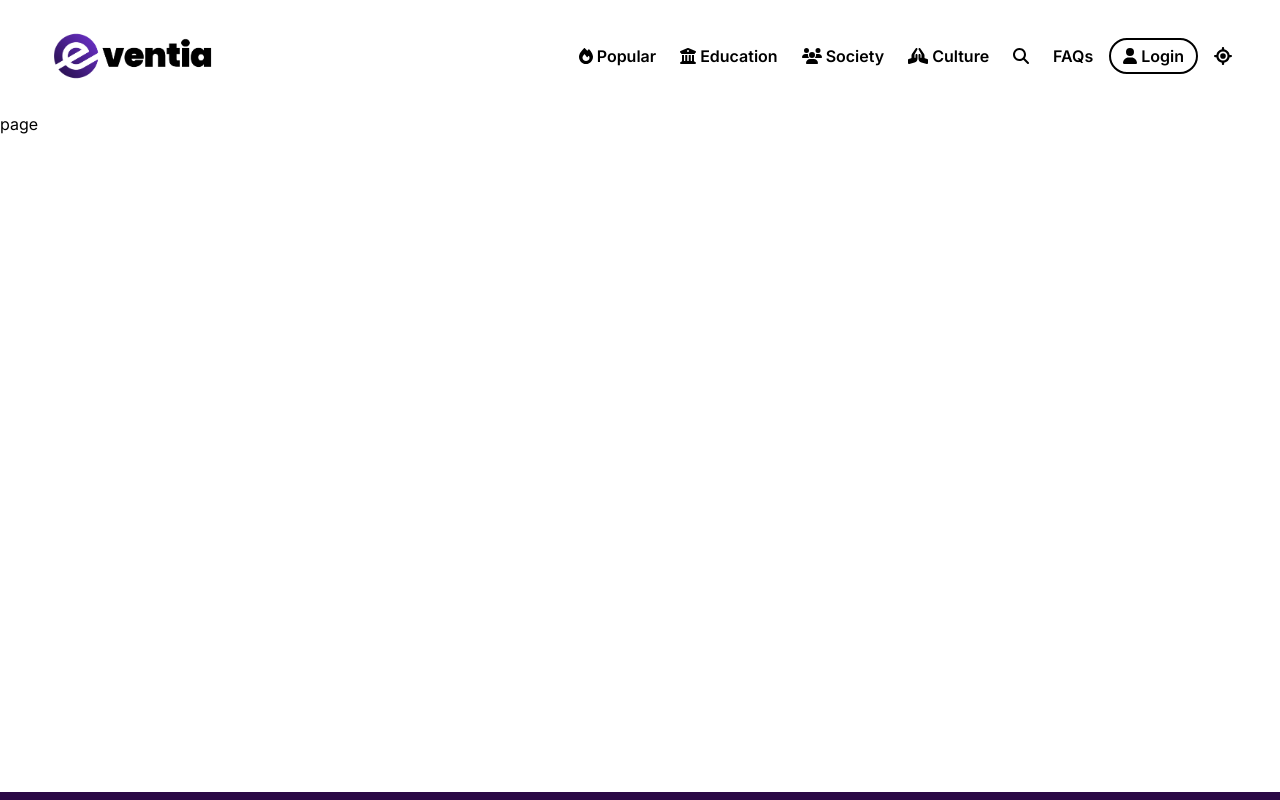
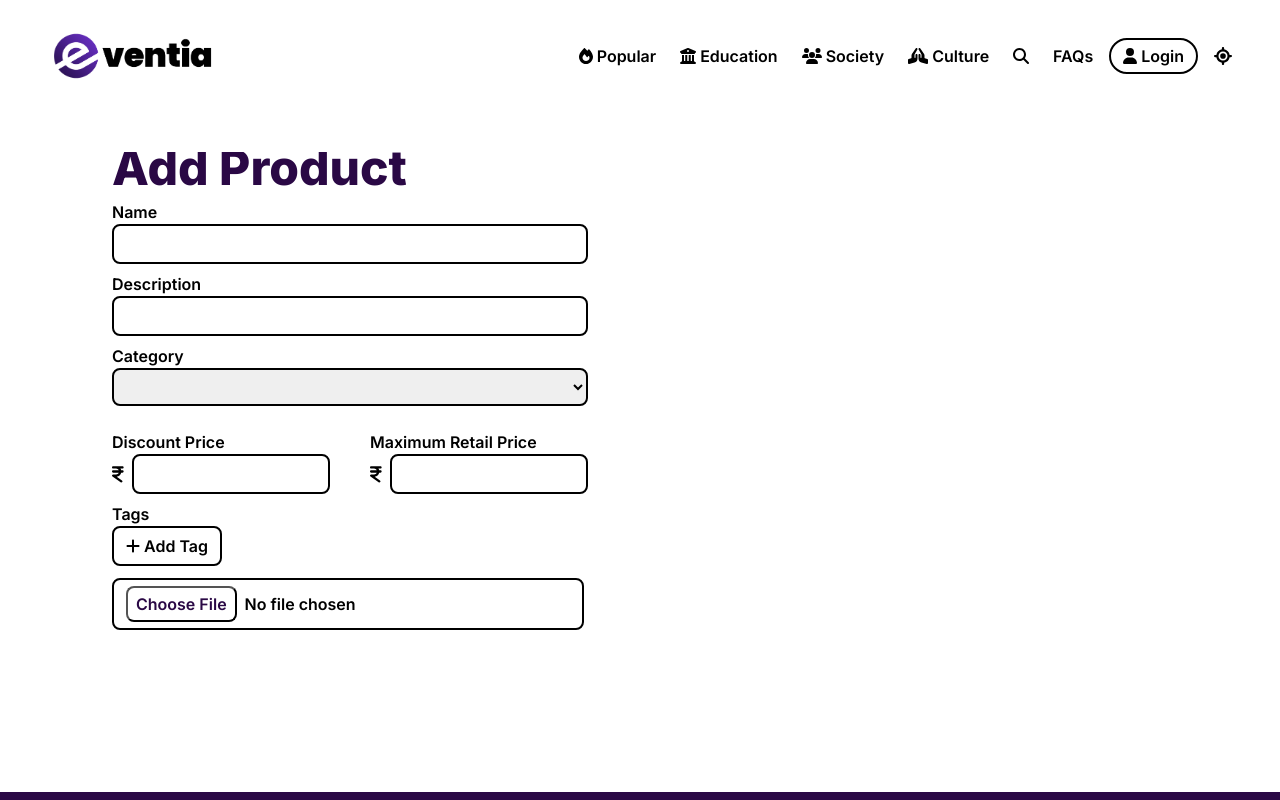
Before and after one commit to ajnanmvr/eventia, a Next.js app: page /admin/events/add in a window 1280 px wide. Shown: the top 800 px of the page. Built offline with nearby package versions, Linux system fonts and the light colour scheme.

Commit message:
Refactor admin dashboard and add event page

```diff
--- /dev/null
+++ b/src/Components/Admin/AddEvent.tsx
@@ -0,0 +1,169 @@
+export default function AddEvent(){
+   return(
+    <form
+    className="flex justify-center gap-20 pt-10 pb-16"
+  //   onSubmit={handleSubmit}
+  >
+    <div className="p-3 h-[500px] w-[500px] font-semibold flex flex-col gap-2 overflow-y-auto no-scrollbar">
+      <h1 className="text-5xl font-extrabold text-primary -mt-5">Add Product</h1>
+     <label>
+        Name
+        <input
+          type="text"
+          name="name"
+          // value={name}
+          // onChange={handleInputChange}
+          className="rounded-lg border-2 border-black px-3 py-[6px] w-full"
+        />
+      </label>
+      <label>
+        Description
+        <input
+          type="text"
+          name="description"
+          // value={description}
+          // onChange={handleInputChange}
+          className="rounded-lg border-2 border-black px-3 py-[6px] w-full"
+        />
+      </label>
+      <label className="hidden">
+        Slug
+        <input
+          type="text"
+          name="slug"
+          // value={slug}
+          // onChange={handleInputChange}
+          className="rounded-lg border-2 border-black px-3 py-[6px] w-full"
+        />
+      </label>
+      <div className="mb-4">
+        <label className="block">Category</label>
+        <select
+          className="rounded-lg border-2 border-black px-3 py-[6px] w-full"
+          name="category"
+          // onChange={(e) => setCategory(e.target.value)}
+        >
+          {/* <option hidden>Select Category</option>
+          {categories.map((item, key) => (
+            <option key={key} value={item._id}>
+              {item.name}
+            </option>
+          ))} */}
+          {/* Add more options as needed */}
+        </select>
+      </div>
+      <div className="flex gap-10">
+        <label className="flex-1">
+          Discount Price
+          <div className="flex items-center gap-2">
+            <svg
+              xmlns="http://www.w3.org/2000/svg"
+              height="1.3em"
+              viewBox="0 0 320 512"
+            >
+              <path d="M0 64C0 46.3 14.3 32 32 32H96h16H288c17.7 0 32 14.3 32 32s-14.3 32-32 32H231.8c9.6 14.4 16.7 30.6 20.7 48H288c17.7 0 32 14.3 32 32s-14.3 32-32 32H252.4c-13.2 58.3-61.9 103.2-122.2 110.9L274.6 422c14.4 10.3 17.7 30.3 7.4 44.6s-30.3 17.7-44.6 7.4L13.4 314C2.1 306-2.7 291.5 1.5 278.2S18.1 256 32 256h80c32.8 0 61-19.7 73.3-48H32c-17.7 0-32-14.3-32-32s14.3-32 32-32H185.3C173 115.7 144.8 96 112 96H96 32C14.3 96 0 81.7 0 64z" />
+            </svg>
+            <input
+              type="number"
+              name="discountPrice"
+              // value={discountPrice}
+              // onChange={handleInputChange}
+              className="rounded-lg border-2 border-black px-3 py-[6px] w-full"
+            />
+          </div>
+        </label>
+        <label className="flex-1">
+          Maximum Retail Price
+          <div className="flex items-center gap-2">
+            <svg
+              xmlns="http://www.w3.org/2000/svg"
+              height="1.3em"
+              viewBox="0 0 320 512"
+            >
+              <path d="M0 64C0 46.3 14.3 32 32 32H96h16H288c17.7 0 32 14.3 32 32s-14.3 32-32 32H231.8c9.6 14.4 16.7 30.6 20.7 48H288c17.7 0 32 14.3 32 32s-14.3 32-32 32H252.4c-13.2 58.3-61.9 103.2-122.2 110.9L274.6 422c14.4 10.3 17.7 30.3 7.4 44.6s-30.3 17.7-44.6 7.4L13.4 314C2.1 306-2.7 291.5 1.5 278.2S18.1 256 32 256h80c32.8 0 61-19.7 73.3-48H32c-17.7 0-32-14.3-32-32s14.3-32 32-32H185.3C173 115.7 144.8 96 112 96H96 32C14.3 96 0 81.7 0 64z" />
+            </svg>
+            <input
+              type="number"
+              name="price"
+              // value={price}
+              // onChange={handleInputChange}
+              className="rounded-lg border-2 border-black px-3 py-[6px] w-full"
+            />
+          </div>
+        </label>
+      </div>
+      <div className="">
+        <label className="block">Tags</label>
+        {/* {specs.map((spec, index) => (
+          <input
+            key={index}
+            type="text"
+            value={spec}
+            onChange={(e) => handleSpecsChange(e, index)}
+            className="rounded-lg border-2 border-black w-[49%] px-3 py-[6px] mr-1 mb-1"
+          />
+        ))} */}
+        <button
+          type="button"
+          className="flex gap-1 items-center rounded-lg border-2 border-black px-3 py-[6px] mr-1 mb-1"
+          // onClick={addSpec}
+        >
+          <svg
+            xmlns="http://www.w3.org/2000/svg"
+            height="1em"
+            viewBox="0 0 448 512"
+          >
+            <path d="M256 80c0-17.7-14.3-32-32-32s-32 14.3-32 32V224H48c-17.7 0-32 14.3-32 32s14.3 32 32 32H192V432c0 17.7 14.3 32 32 32s32-14.3 32-32V288H400c17.7 0 32-14.3 32-32s-14.3-32-32-32H256V80z" />
+          </svg>
+          Add Tag
+        </button>
+      </div>
+      <div className="flex">
+
+          <input
+            type="file"
+            name="thumbnail"
+          className="flex gap-1 items-center rounded-lg border-2 border-black px-3 py-[6px] mr-1 mb-1 flex-1 file:bg-white file:rounded-lg file:text-primary file:border-nprimary  file:px-2 file:py-1 file:mr-2"
+
+
+          //   onChange={handleFileInputChange}
+          />
+        {/* {loading ? (
+          <div
+          className="rounded-lg border-2 border-primary bg-primary text-white px-6 py-[6px] mr-1 mb-1"
+
+
+          >Processing...</div>
+        ) : (
+          <button type="submit"
+          className="rounded-lg border-2 border-primary bg-primary text-white px-6 py-[6px] mr-1 mb-1"
+
+          >Submit</button>
+        )} */}
+      </div>
+      {/* {successMessage && <p className="">{successMessage}</p>}
+      {errorMessage && <p className="">{errorMessage}</p>} */}
+    </div>
+    <div className="h-[500px] w-[500px]">
+      {/* {thumbnailPreview ? (
+        <label htmlFor="thumbnail">
+        <img
+          src={thumbnailPreview}
+          alt="Thumbnail Preview"
+          className="h-full w-full object-cover rounded-lg"
+        /></label>
+      ) : (
+        <label htmlFor="thumbnail">
+
+        <img
+          src="/addbg.jpg"
+          alt="Thumbnail Preview"
+          className="h-full w-full object-cover rounded-lg"
+        /></label>
+      )} */}
+
+    </div>
+
+  </form>
+   )
+}
--- a/src/Components/Admin/Dashboard.tsx
+++ b/src/Components/Admin/Dashboard.tsx
@@ -16,7 +16,7 @@ const Dashboard = () => {
             whileTap={{ scale: 0.95 }}
             transition={{ duration: 0.2 }}
           > */}
-        <div className="p-6 bg-white border border-indigo-100 rounded-xl hover:bg-indigo-100 cursor-pointer" >
+        <div className="p-6 bg-white border border-indigo-100 rounded-xl hover:bg-indigo-100 cursor-pointer">
           <Link href={`/admin/events`}>
             <svg
               xmlns="http://www.w3.org/2000/svg"
@@ -50,9 +50,7 @@ const Dashboard = () => {
         </div>
         {/* </motion.div> */}
         <div className="p-6 bg-white border border-indigo-100 rounded-xl hover:bg-indigo-100 cursor-pointer">
-          <Link
-            href={`/admin/add`}
-          >
+          <Link href={`/admin/add`}>
             {/* <motion.div
             initial={{ opacity: 0 }}
             animate={{ opacity: 1 }}
@@ -92,50 +90,6 @@ const Dashboard = () => {
             </Link>
           </div>
         </div>
-
-
-        <div className="p-6 bg-white border border-indigo-100 rounded-xl hover:bg-indigo-100 cursor-pointer">
-        <Link
-          href={`/admin/category`}
-        >
-          {/* <motion.div
-            initial={{ opacity: 0 }}
-            animate={{ opacity: 1 }}
-            whileHover={{ scale: 1.02 }}
-            whileTap={{ scale: 0.95 }}
-            transition={{ duration: 0.2 }}
-          > */}
-          <svg
-            xmlns="http://www.w3.org/2000/svg"
-            height="1em"
-            viewBox="0 0 512 512"
-            className="h-20 w-20 fill-primary mx-auto mb-4 "
-          >
-            <path d="M512 160c0 35.3-28.7 64-64 64H280v64h46.1c21.4 0 32.1 25.9 17 41L273 399c-9.4 9.4-24.6 9.4-33.9 0L169 329c-15.1-15.1-4.4-41 17-41H232V224H64c-35.3 0-64-28.7-64-64V96C0 60.7 28.7 32 64 32H448c35.3 0 64 28.7 64 64v64zM448 416V352H365.3l.4-.4c18.4-18.4 20.4-43.7 11-63.6l71.3 0c35.3 0 64 28.7 64 64v64c0 35.3-28.7 64-64 64L64 480c-35.3 0-64-28.7-64-64V352c0-35.3 28.7-64 64-64l71.3 0c-9.4 19.9-7.4 45.2 11 63.6l.4 .4H64v64H210.7l5.7 5.7c21.9 21.9 57.3 21.9 79.2 0l5.7-5.7H448z" />
-          </svg>
-
-          <h2 className="text-2xl font-semibold mb-1">Category List</h2>
-          <p className="w-60">View, manage and create catagories here </p>
-
-          {/* </motion.div> */}
-        </Link>
-        <div className="mt-4 flex justify-center gap-2">
-            <div className="px-4 py-2 text-sm font-medium text-center text-white bg-primary flex items-center gap-1 fill-white  rounded-lg hover:bg-indigo-600">
-              <svg
-                xmlns="http://www.w3.org/2000/svg"
-                height="1em"
-                viewBox="0 0 448 512"
-              >
-                <path d="M256 80c0-17.7-14.3-32-32-32s-32 14.3-32 32V224H48c-17.7 0-32 14.3-32 32s14.3 32 32 32H192V432c0 17.7 14.3 32 32 32s32-14.3 32-32V288H400c17.7 0 32-14.3 32-32s-14.3-32-32-32H256V80z" />
-              </svg>
-              New
-            </div>
-            <div className="px-4 py-2 text-sm font-medium text-center border rounded-lg  hover:bg-gray-800 text-white border-gray-600 bg-gray-700 hover:border-gray-700 ">
-              All Categories
-            </div>
-          </div>
-        </div>
-
       </div>
     </main>
   );
--- a/src/app/admin/events/add/page.tsx
+++ b/src/app/admin/events/add/page.tsx
@@ -1,9 +1,8 @@
-import React from 'react'
+import AddEvent from "@/Components/Admin/AddEvent";
+import React from "react";
 
 function page() {
-  return (
-    <div>page</div>
-  )
+  return <AddEvent />;
 }
 
-export default page
+export default page;
```
